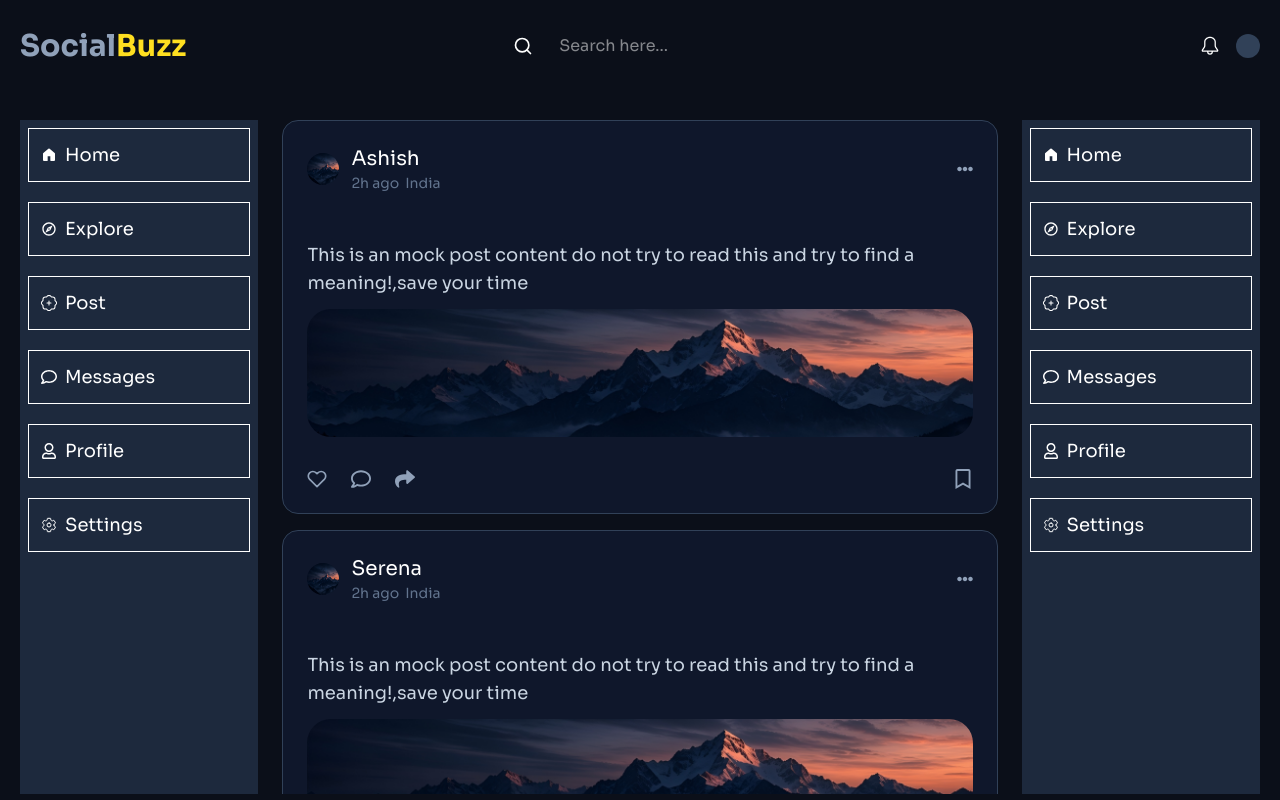
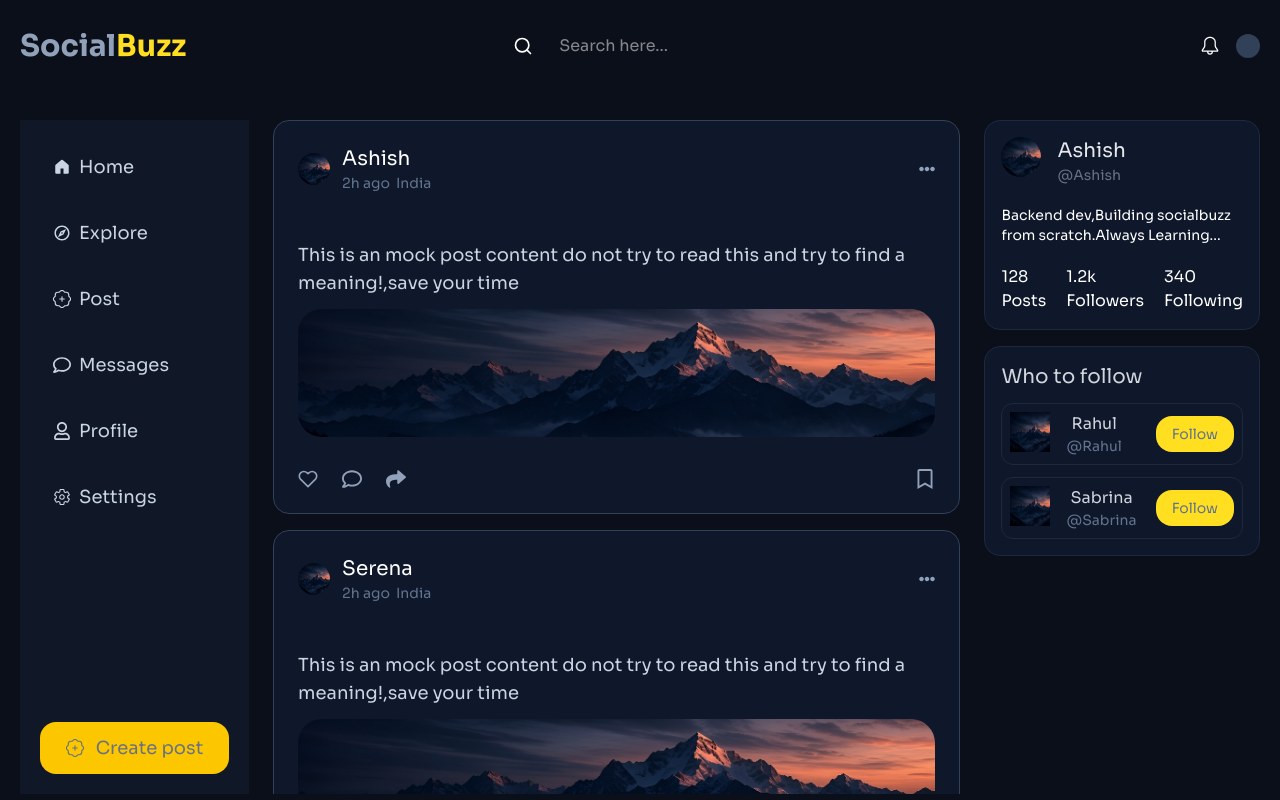
Before and after one commit to AshishResolute/SocialBuzz_Frontend, a React (Vite) app: page /home in a window 1280 px wide. Built offline with nearby package versions, Linux system fonts and the light colour scheme.

Commit message:
Home page is done now completely responsive to mobile,tablet and desktop screen sizes

```diff
--- a/src/components/home/feed.jsx
+++ b/src/components/home/feed.jsx
@@ -3,19 +3,20 @@ import { FiHeart } from "react-icons/fi";
 import { FaRegComment } from "react-icons/fa";
 import { FaShare } from "react-icons/fa";
 import { FaRegBookmark } from "react-icons/fa";
-import { mockPostData } from "../../util/mockData";
+import { mockFollowList, mockPostData, mockProfileData } from "../../util/mockData";
 import { GoHomeFill } from "react-icons/go";
 import { MdOutlineExplore } from "react-icons/md";
 import { BsPatchPlus } from "react-icons/bs";
 import { FaRegUser } from "react-icons/fa";
 import { IoSettingsOutline } from "react-icons/io5";
+
 export const MainContent = () => {
   return (
-    <div className="p-5 pb-1.5 flex flex-col gap-4 overflow-y-hidden">
-      <main className="sm:grid sm:grid-cols-[1fr_3fr] lg:grid-cols-[1fr_3fr_1fr] gap-6 overflow-y-hidden">
-        <RightSideBar/>
+    <div className="p-5 pb-1.5 flex flex-col gap-4 h-dvh overflow-y-hidden">
+      <main className="sm:grid min-h-0 sm:grid-cols-[1fr_3fr] wide:grid-cols-[1fr_3fr_1fr]  gap-6 overflow-y-hidden">
+        <LeftSideBar />
         <Feed />
-        <LeftSideBar/>
+        <RightSideBar />
       </main>
       <BottomNav />
     </div>
@@ -24,11 +25,13 @@ export const MainContent = () => {
 
 const Feed = () => {
   return (
-    <div className="flex flex-col flex-1 gap-4 overflow-y-scroll custom-scroll">
+    <div className="flex flex-col min-h-0 h-full gap-4 overflow-y-scroll custom-scroll">
       {mockPostData.map((data, ind) => (
         <PostCard key={ind} {...data} />
       ))}
-      <p className="text-sm hidden sm:block text-slate-500 text-center">You reached the end</p>
+      <p className="text-sm hidden sm:block text-slate-500 text-center">
+        You reached the end ⚡
+      </p>
     </div>
   );
 };
@@ -83,11 +86,13 @@ const PostContent = ({ postContent, postImage }) => {
   return (
     <div className="flex flex-col p-4 pb-0 gap-3 rounded-xl overflow-hidden">
       <p className="text-slate-300 text-lg">{postContent}</p>
+      {postImage && (
         <img
           src={postImage}
           alt="user post image"
           className="h-32 object-cover object-center rounded-3xl "
         />
+      )}
     </div>
   );
 };
@@ -107,15 +112,15 @@ const PostActions = () => {
 
 const BottomNav = () => {
   return (
-    <div className="sm:hidden flex flex-1 gap-3 text-3xl p-3  items-center justify-between text-white ">
+    <div className="sm:hidden flex shrink-0 gap-3 text-3xl p-3 items-center justify-between bg-slate-900 text-white rounded-2xl ">
       <div className="flex flex-col gap-2 text-center justify-center items-center">
         <GoHomeFill />
         <span className="text-lg">Home</span>
       </div>
-      <div className="flex flex-col gap-2 text-center justify-center items-center">
+      {/* <div className="flex flex-col gap-2 text-center justify-center items-center">
         <MdOutlineExplore />
         <span className="text-lg">Explore</span>
-      </div>
+      </div> */}
       <div className="flex flex-col gap-2 text-center justify-center items-center">
         <BsPatchPlus />
         <span className="text-lg">Post</span>
@@ -132,68 +137,110 @@ const BottomNav = () => {
   );
 };
 
-
-const LeftSideBar = ()=>{
+const LeftSideBar = () => {
   return (
-    <div className="hidden lg:flex lg:flex-col lg:flex-1 text-white p-2 bg-slate-800 ">
-      <div className="flex flex-col gap-5">
-         <div className="flex gap-2  items-center border hover:border-yellow-300 transition-all duration-300 p-3">
+    <div className="hidden sm:flex sm:flex-col sm:justify-between p-5 overflow-y-hidden top-6 text-white  bg-gray-900 ">
+      <div className="flex flex-col gap-3 text-lg text-slate-300">
+        <div className="flex gap-2  items-center border border-transparent hover:text-yellow-300  hover:border-b-yellow-300 transition-all duration-300 p-3">
           <GoHomeFill />
           <span className="text-lg">Home</span>
         </div>
-      <div className="flex gap-2  items-center border hover:border-yellow-300 transition-all duration-300 p-3">
+        <div className="flex gap-2  items-center border border-transparent hover:text-yellow-300 hover:border-b-yellow-300 transition-all duration-300 p-3">
           <MdOutlineExplore />
           <span className="text-lg">Explore</span>
         </div>
-      <div className="flex gap-2  items-center border hover:border-yellow-300 transition-all duration-300 p-3">
+        <div className="flex gap-2  items-center border border-transparent hover:text-yellow-300 hover:border-b-yellow-300 transition-color duration-300 p-3">
           <BsPatchPlus />
           <span className="text-lg">Post</span>
         </div>
-      <div className="flex gap-2  items-center border hover:border-yellow-300 transition-all duration-300 p-3">
+        <div className="flex gap-2  items-center border border-transparent hover:text-yellow-300  hover:border-b-yellow-300 transition-all duration-300 p-3">
           <FaRegComment />
           <span className="text-lg">Messages</span>
         </div>
-      <div className="flex gap-2  items-center border hover:border-yellow-300 transition-all duration-300 p-3">
+        <div className="flex gap-2  items-center border border-transparent hover:text-yellow-300 hover:border-b-yellow-300 transition-all duration-300 p-3">
           <FaRegUser />
           <span className="text-lg">Profile</span>
         </div>
-      <div className="flex gap-2  items-center border hover:border-yellow-300 transition-all duration-300 p-3">
-        <IoSettingsOutline/>
+        <div className="flex gap-2  items-center border border-transparent hover:text-yellow-300 hover:border-b-yellow-300 transition-all duration-300 p-3">
+          <IoSettingsOutline />
           <span className="text-lg">Settings</span>
         </div>
       </div>
+
+      <div className="flex gap-3 bg-yellow-400 p-3 justify-center items-center text-lg text-gray-500 rounded-2xl hover:text-yellow-400 hover:bg-slate-800 transition-colors duration-300">
+        <BsPatchPlus />
+        <span>Create post</span>
+      </div>
+    </div>
+  );
+};
+
+const RightSideBar = () => {
+  return (
+    <div className="flex flex-col gap-4">
+      <Profile {...mockProfileData} />
+      <Recommend/>
+    </div>
+  );
+};
+
+const Profile = ({
+  username,
+  bio,
+  postsCount,
+  followersCount,
+  followingCount,
+  imgSrc,
+}) => {
+  return (
+    <div className="p-4 bg-slate-900 border border-slate-800 rounded-2xl text-white wide:flex wide:flex-col gap-5 hidden hover:bg-black hover:text-slate-400 transition-colors duration-300">
+      <div className="flex gap-4">
+        <img
+          src={imgSrc}
+          alt="profile-picture"
+          className="h-10 w-10 rounded-full border-slate-700"
+        />
+        <div className="flex flex-col justify-center">
+          <p className="text-gray-200 text-xl bold">{username}</p>
+          <span className="text-sm text-gray-500">@{username}</span>
+        </div>
+      </div>
+      <p className="text-wrap text-sm">{bio}</p>
+      <div className="flex gap-5 justify-between">
+        <StatsDiv count={postsCount} name={'Posts'}/>
+        <StatsDiv count={followersCount} name={'Followers'}/>
+        <StatsDiv count={followingCount} name={'Following'}/>
+      </div>
+    </div>
+  );
+};
+
+const StatsDiv = ({count,name}) => {
+  return (
+    <div className="flex flex-col">
+      <span>{count}</span>
+      <span>{name}</span>
+    </div>
+  );
+};
+
+
+const Recommend = ()=>{
+  return (
+    <div className="wide:flex wide:flex-col gap-3 text-gray-300 border border-slate-800 rounded-2xl bg-slate-900 p-4 hidden">
+      <h2 className="text-xl bold">Who to follow</h2>
+     {mockFollowList.map((data,ind)=>(
+        <div className="flex justify-between items-center gap-4 p-2 rounded-xl bg-slate-900 border border-slate-800">
+          <div className="flex gap-4">
+          <img src={data.imgSrc} alt="user profile picture" className="h-10 w-10 rounded=full" />
+          <div className="flex flex-col  items-center justify-center">
+              <span>{data.username}</span>
+              <span className="text-sm text-slate-500">@{data.username}</span>
+          </div>
+          </div>
+          <button className="bg-yellow-300 rounded-2xl px-4 py-2 text-sm text-slate-500">Follow</button>
+        </div>
+     ))}
     </div>
   )
 }
-const RightSideBar = ()=>{
-  return (
-    <div className="hidden sm:flex sm:flex-col sm:flex-1 overflow-y-hidden top-6 text-white p-2 bg-slate-800 ">
-      <div className="flex flex-col gap-5">
-         <div className="flex gap-2  items-center border hover:border-yellow-300 transition-all duration-300 p-3">
-        <GoHomeFill />
-        <span className="text-lg">Home</span>
-      </div>
-      <div className="flex gap-2  items-center border hover:border-yellow-300 transition-all duration-300 p-3">
-        <MdOutlineExplore />
-        <span className="text-lg">Explore</span>
-      </div>
-      <div className="flex gap-2  items-center border hover:border-yellow-300 transition-all duration-300 p-3">
-        <BsPatchPlus />
-        <span className="text-lg">Post</span>
-      </div>
-      <div className="flex gap-2  items-center border hover:border-yellow-300 transition-all duration-300 p-3">
-        <FaRegComment />
-        <span className="text-lg">Messages</span>
-      </div>
-      <div className="flex gap-2  items-center border hover:border-yellow-300 transition-all duration-300 p-3">
-        <FaRegUser />
-        <span className="text-lg">Profile</span>
-      </div>
-      <div className="flex gap-2  items-center border hover:border-yellow-300 transition-all duration-300 p-3">
-        <IoSettingsOutline/>
-        <span className="text-lg">Settings</span>
-      </div>
-      </div>
-    </div>
-  )
-}
--- a/src/index.css
+++ b/src/index.css
@@ -5,6 +5,7 @@
 @theme{
   --font-manrope:"Manrope",sans-serif;
   --font-sora:"Sora",sans-serif;
+   --breakpoint-wide: 1200px;
 }
 
 @layer utilities {
@@ -49,4 +50,12 @@
   scrollbar-width: thin;
   scrollbar-color: #334155 transparent;
 }
+@media (min-width: 1200px) {
+    .wide\:grid-cols-\[1fr_3fr_1fr\] {
+      grid-template-columns: 1fr 3fr 1fr;
+    }
+    .wide\:block {
+      display: block;
+    }
+  }
 }
--- a/src/pages/Home.jsx
+++ b/src/pages/Home.jsx
@@ -3,7 +3,7 @@ import socialBuzzAuth from '../assets/socialBuzzAuth.jpg'
 import { MainContent } from "../components/home/feed"
 export const Home = ()=>{
     return (
-        <div className="text-black flex flex-col gap-4 bg-[#0B0F19] font-sora bg-center bg-cover overflow-auto bg-no-repeat h-screen w-screen " >
+        <div className="text-black flex flex-col gap-4 bg-[#0B0F19] font-sora bg-center bg-cover  bg-no-repeat h-screen w-screen " >
             <NavBar/>
             <MainContent className="flex flex-1"/>
         </div>
--- a/src/util/mockData.js
+++ b/src/util/mockData.js
@@ -21,6 +21,28 @@ export const mockPostData = [
     createdAt: `2h ago`,
     location: `India`,
     postContent: `This is an mock post content do not try to read this and try to find a meaning!,save your time`,
-    postImage: `../../src/assets/socialBuzzAuth.jpg`,
+    // postImage: `../../src/assets/socialBuzzAuth.jpg`,
   },
 ];
+
+export const mockProfileData=
+  {
+    username: "Ashish",
+    imgSrc: `../../src/assets/socialBuzzAuth.jpg`,
+    bio: `Backend dev,Building socialbuzz from scratch.Always Learning...`,
+    postsCount: 128,
+    followersCount: "1.2k",
+    followingCount: 340,
+  }
+
+
+  export const mockFollowList = [
+    {
+      username:`Rahul`,
+      imgSrc:`../../src/assets/socialBuzzAuth.jpg`,
+    },
+    {
+      username:`Sabrina`,
+      imgSrc:`../../src/assets/socialBuzzAuth.jpg`,
+    },
+  ]
--- /dev/null
+++ b/tailwind.config.js
@@ -0,0 +1,9 @@
+export default {
+  theme: {
+    extend: {
+      screens: {
+        xl2: '1200px', // or name it whatever
+      },
+    },
+  },
+}
```
Lines whose indentation alone changed are shown as unchanged.
